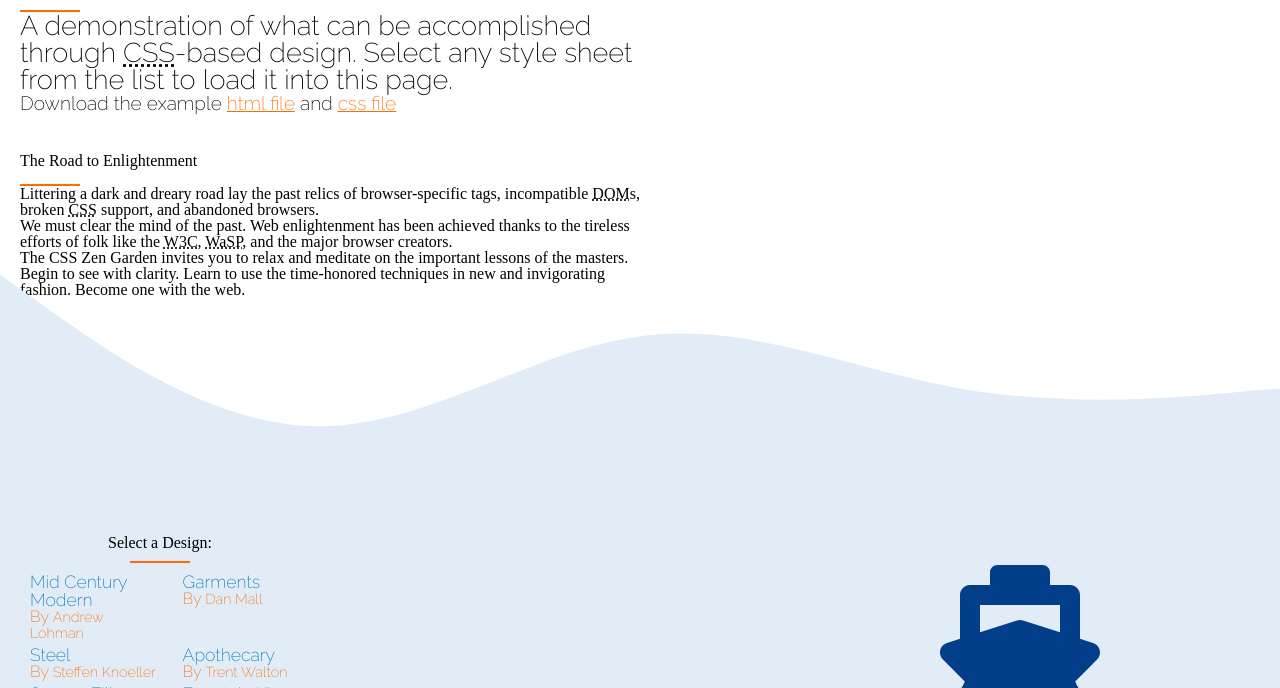
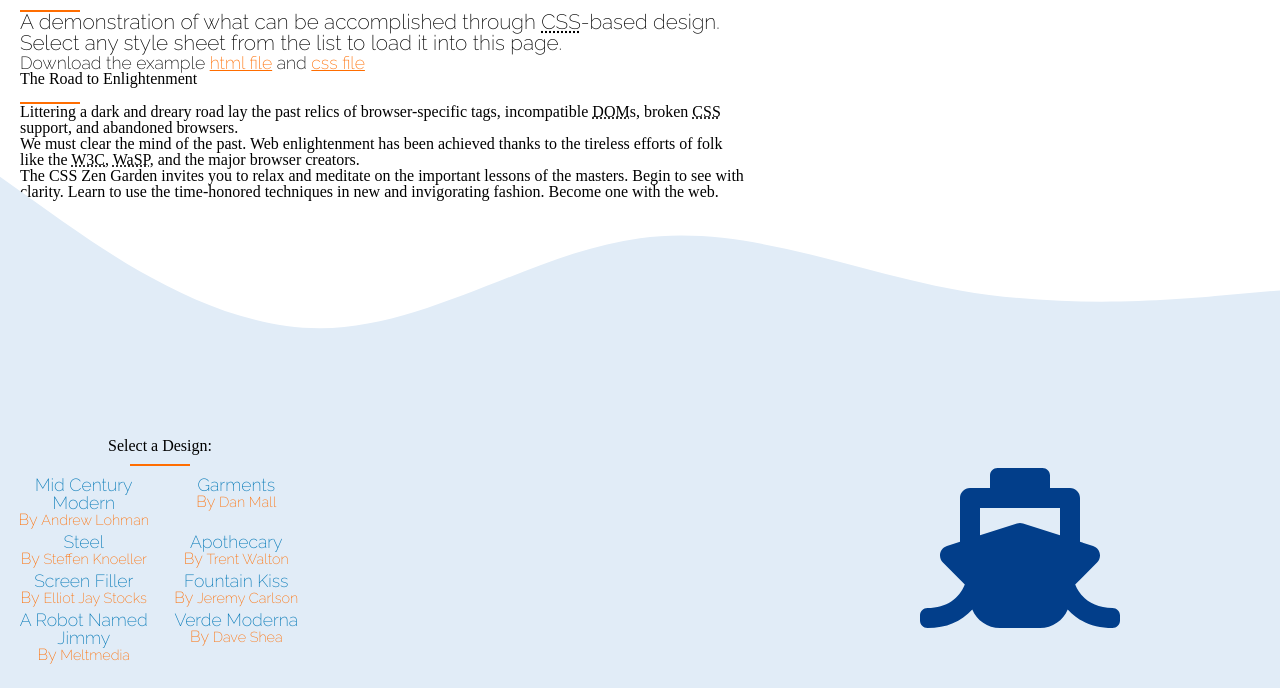
Before and after one commit to AustinJacobs/csszengarden_project, a website built with Parcel: page src/index.html in a window 1280 px wide. Shown: the part 112-800 px from the top of the page. Built offline with nearby package versions, Linux system fonts and the light colour scheme; a web font is replaced by a local one.

Commit message:
fixed some spacing with intro

```diff
--- a/src/scss/styles.scss
+++ b/src/scss/styles.scss
@@ -209,14 +209,18 @@ body {
     .preamble {
         grid-column: 1/2;
         padding-left: $double-padding;
-        margin-top: $quad-margin;
     }
 
     @include for-tablet-landscape-up {
-        grid-template-columns: 1fr 1fr;
+        grid-template-columns: 1fr 40%;
+
+        .preamble {
+            grid-column: 1/2;
+            padding-right: $double-padding;
+        }
 
         .summary p:nth-last-of-type(1) {
-            font-size: 1.2em;
+            font-size: 1.1em;
         }
 
         header h1::after {
@@ -233,7 +237,7 @@ body {
 
         .summary p {
             font-family: $details-font;
-            font-size: $heading-size;
+            font-size: 1.3em;
         }
     }
 }
@@ -318,7 +322,6 @@ body {
 
     footer {
         grid-column: 1/2;
-        grid-row: 1/2;
         justify-self: center;
         margin-top: $base-margin;
     }
@@ -410,10 +413,10 @@ body {
                 display: grid;
                 grid-template-columns: 1fr 1fr;
                 gap: 5px;
-                text-align: left;
+                justify-items: center;
 
                 li {
-                    padding-left: 20px;
+                    text-align: center;
                     color: $color-six;
                     font-family: $details-font;
                     text-transform: capitalize;
```
